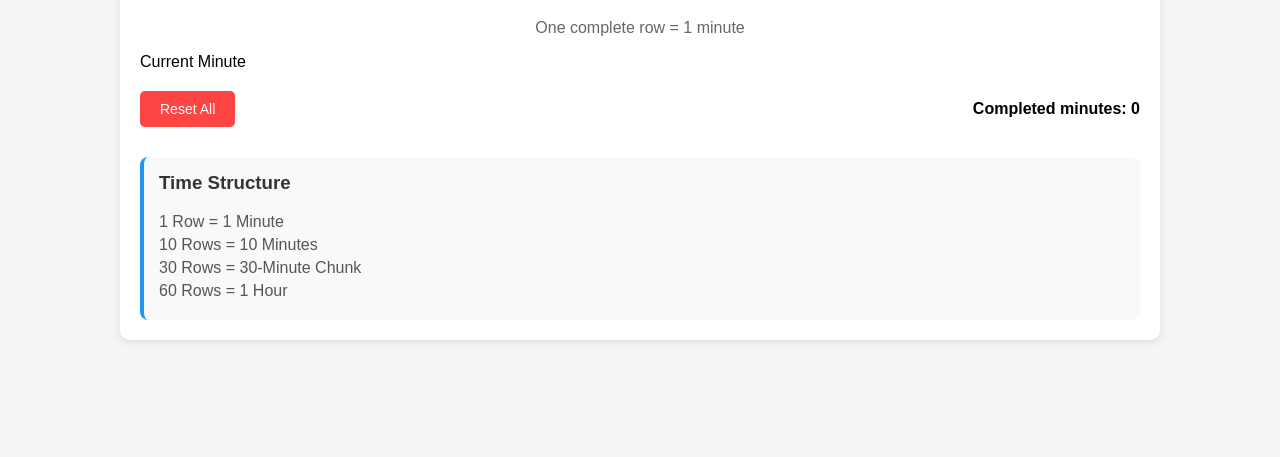
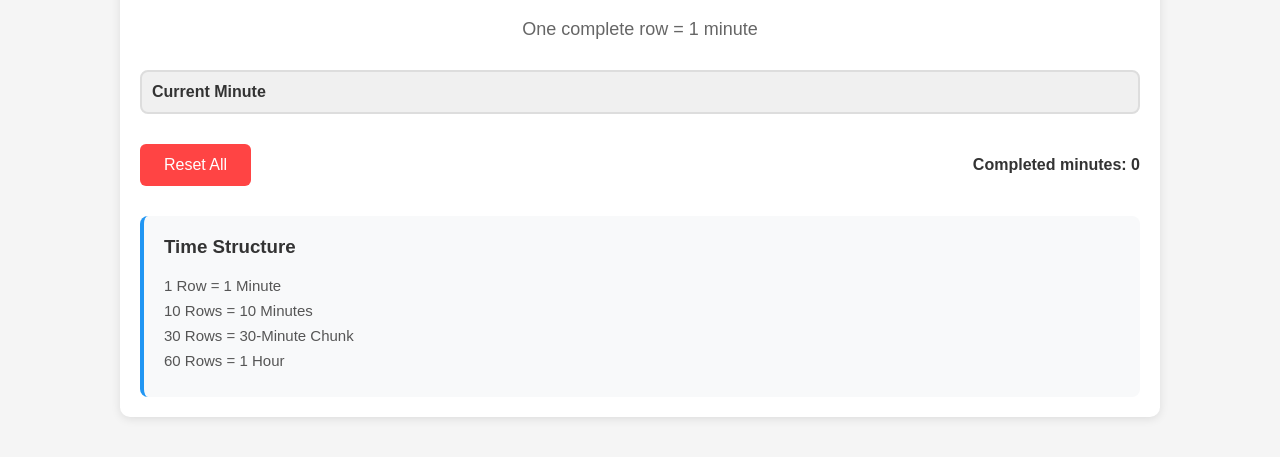
Before and after one commit to mitchkel/time-block, a plain HTML site: page index.html in a window 1280 px wide. Shown: the part 101-558 px from the top of the page. Drawn offline with Linux system fonts and the light colour scheme.

Commit message:
Refactor CSS styles for improved layout and design

```diff
--- a/style.css
+++ b/style.css
@@ -18,57 +18,64 @@ body {
     text-align: center;
     margin: 10px 0;
     color: #666;
+    font-size: 18px;
 }
 
-.row-container {
+.minutes-container {
     margin: 30px 0;
-    padding: 20px;
-    background: #fafafa;
-    border-radius: 8px;
-    border: 2px solid #e0e0e0;
 }
 
-.blocks-row {
-    display: grid;
-    grid-template-columns: repeat(30, 1fr);
-    gap: 3px;
-    margin-bottom: 10px;
+.minute-row {
+    height: 40px;
+    background: #f0f0f0;
+    border: 2px solid #ddd;
+    border-radius: 8px;
+    margin-bottom: 8px;
+    position: relative;
+    overflow: hidden;
 }
 
-.time-block {
-    aspect-ratio: 1;
-    background: #e0e0e0;
-    border: 1px solid #ccc;
-    border-radius: 3px;
-    transition: all 0.3s ease;
+.minute-fill {
+    height: 100%;
+    background: linear-gradient(90deg, #4CAF50, #45a049);
+    width: 0%;
+    transition: width 1s linear;
+    border-radius: 6px;
 }
 
-.time-block.filled {
-    background: #4CAF50;
-    border-color: #388E3C;
+.minute-label {
+    position: absolute;
+    top: 50%;
+    left: 10px;
+    transform: translateY(-50%);
+    font-weight: bold;
+    color: #333;
+    z-index: 2;
 }
 
-.time-block.current {
-    background: #2196F3;
-    border-color: #1976D2;
-    transform: scale(1.1);
+.minute-row.completed {
+    border-color: #4CAF50;
+}
+
+.minute-row.completed .minute-label {
+    color: #2E7D32;
 }
 
 .controls {
     display: flex;
     justify-content: space-between;
     align-items: center;
-    margin: 20px 0;
+    margin: 30px 0;
 }
 
 #reset-btn {
-    padding: 10px 20px;
+    padding: 12px 24px;
     background: #ff4444;
     color: white;
     border: none;
-    border-radius: 5px;
+    border-radius: 6px;
     cursor: pointer;
-    font-size: 14px;
+    font-size: 16px;
 }
 
 #reset-btn:hover {
@@ -78,11 +85,12 @@ body {
 .stats {
     font-weight: bold;
     font-size: 16px;
+    color: #333;
 }
 
 .hierarchy {
     margin-top: 30px;
-    padding: 15px;
+    padding: 20px;
     background: #f8f9fa;
     border-radius: 8px;
     border-left: 4px solid #2196F3;
@@ -94,6 +102,7 @@ body {
 }
 
 .hierarchy p {
-    margin: 5px 0;
+    margin: 8px 0;
     color: #555;
+    font-size: 15px;
 }
```
